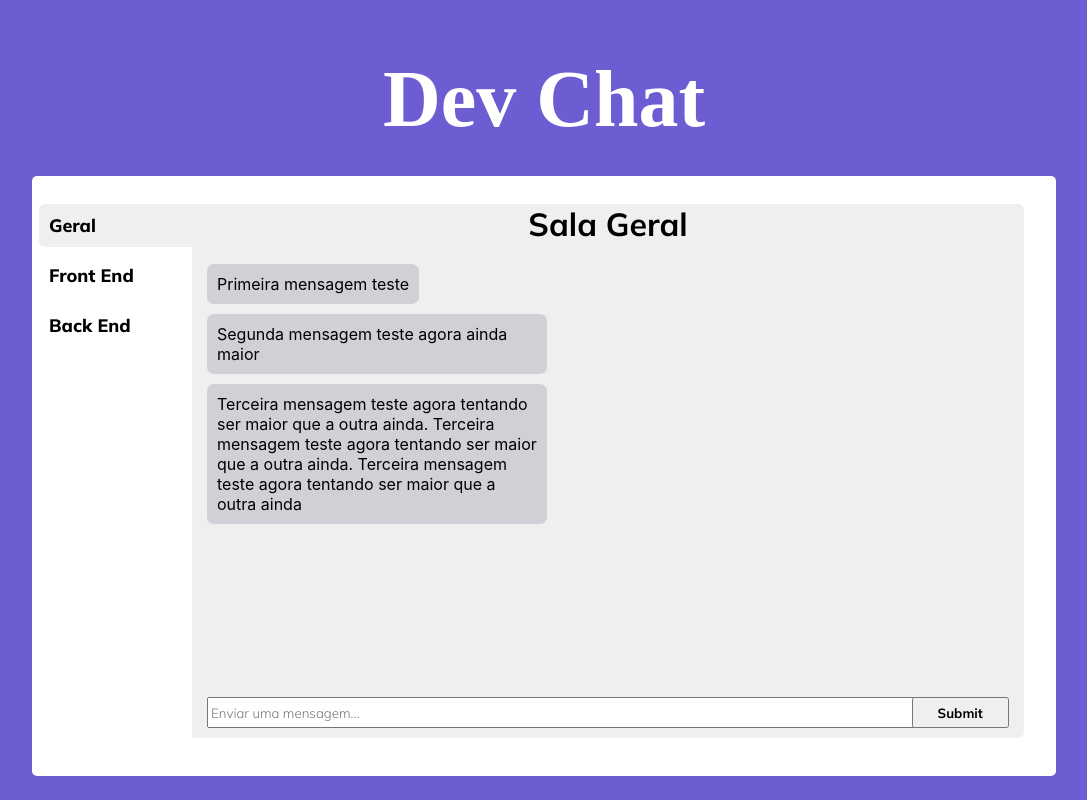
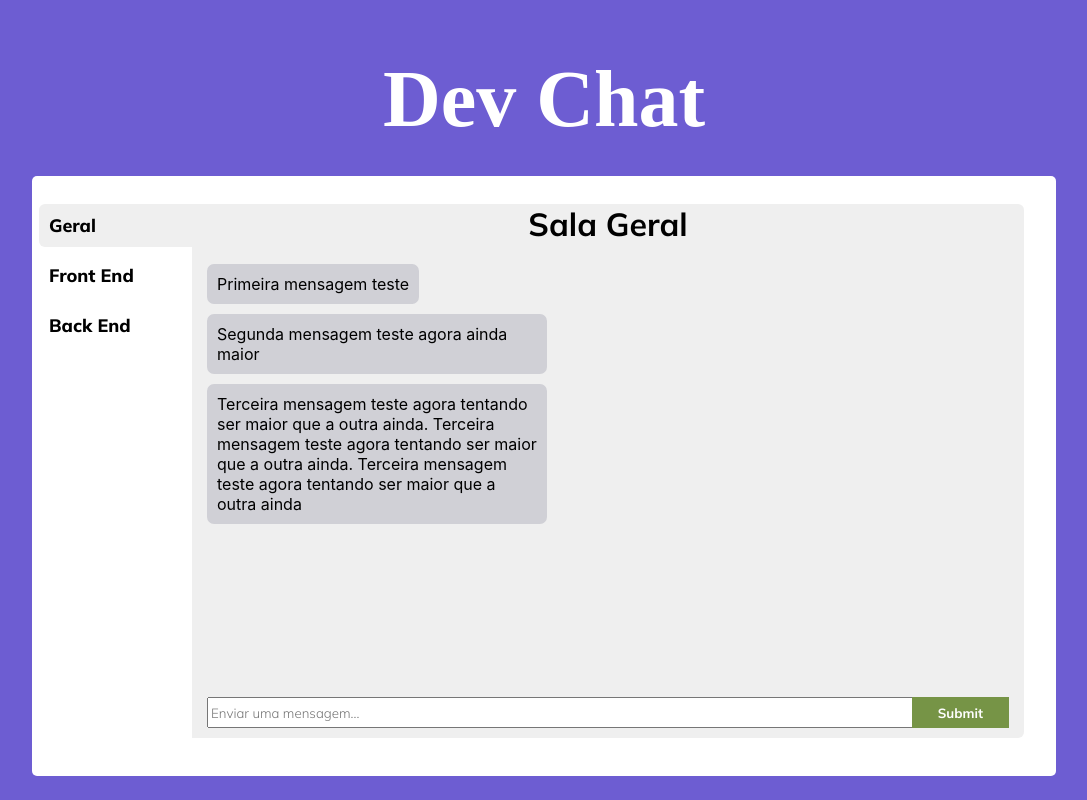
Before and after one commit to paulords95/devchat, a React (Create React App) app: page /rooms/geral in a window 1280 px wide. Shown: the whole page, without its empty margins (96-1183 px from the left). Built offline with nearby package versions, Linux system fonts and the light colour scheme; a web font is replaced by a local one.

Commit message:
change btn color

```diff
--- a/src/components/RoomFrame/index.css
+++ b/src/components/RoomFrame/index.css
@@ -40,5 +40,11 @@
   font-family: "Mulish", sans-serif;
   width: 100px;
   right: 30px;
+  color: white;
   font-weight: bolder;
+  background-color: #769446;
+  border: none;
 }
+.send-message-btn:hover {
+  background-color: #9dc26a;
+}
--- a/src/pages/Rooms/index.jsx
+++ b/src/pages/Rooms/index.jsx
@@ -7,6 +7,7 @@ const Rooms = () => {
   useEffect(() => {
     document.querySelector(".page-title-rooms").style.top = "0rem";
     document.querySelector(".chat-wrap").style.top = "11rem";
+
     if (window.location.pathname === "/rooms/geral") {
       document.querySelector("#geral").style.backgroundColor = "#c4c4c444";
       document.querySelector("#geral").style.borderRadius = "6px 0px 0px 6px";
```
